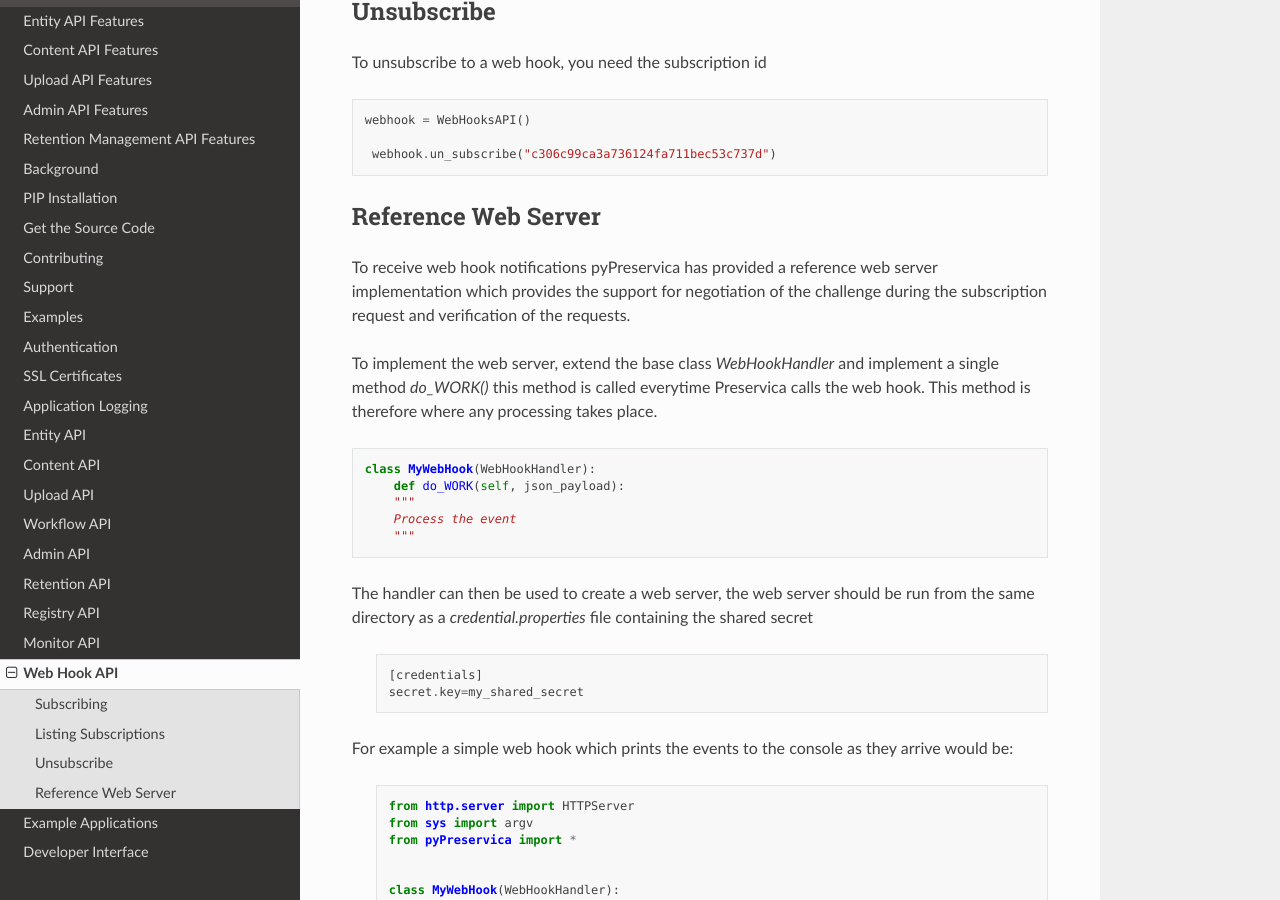
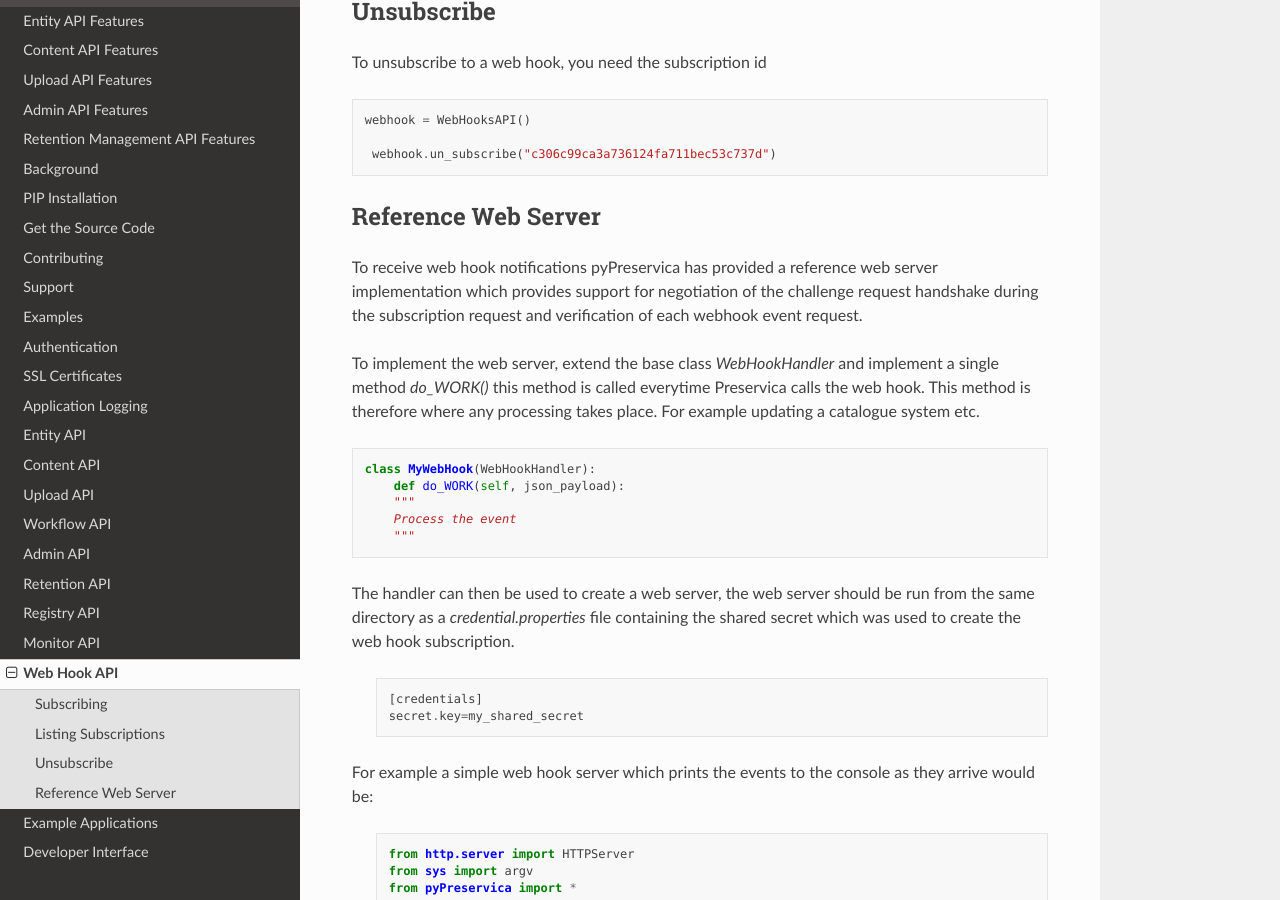
Before and after one commit to carj/pyPreservica, a Sphinx documentation site: the page built from docs/webhooks.rst, in a window 1280 px wide and 900 px high, scrolled down 1684 px. Built offline with Sphinx 7.4.7 and the Read the Docs theme 2.0.0, drawn with Linux system fonts in a browser that asks for light colours.

Commit message:
web hook doc updates

```diff
--- a/docs/webhooks.rst
+++ b/docs/webhooks.rst
@@ -87,12 +87,13 @@ To unsubscribe to a web hook, you need the subscription id
 Reference Web Server
 ^^^^^^^^^^^^^^^^^^^^^^^
 
-To receive web hook notifications pyPreservica has provided a reference web server implementation which provides the
-support for negotiation of the challenge during the subscription request and verification of the requests.
+To receive web hook notifications pyPreservica has provided a reference web server implementation which provides
+support for negotiation of the challenge request handshake during the subscription request and
+verification of each webhook event request.
 
 To implement the web server, extend the base class `WebHookHandler` and implement a single method `do_WORK()`
 this method is called everytime Preservica calls the web hook.
-This method is therefore where any processing takes place.
+This method is therefore where any processing takes place. For example updating a catalogue system etc.
 
 .. code-block:: python
 
@@ -103,7 +104,7 @@ This method is therefore where any processing takes place.
         """
 
 The handler can then be used to create a web server, the web server should be run from the same directory as a
-`credential.properties` file containing the shared secret
+`credential.properties` file containing the shared secret which was used to create the web hook subscription.
 
  .. code-block:: python
 
@@ -111,7 +112,7 @@ The handler can then be used to create a web server, the web server should be ru
     secret.key=my_shared_secret
 
 
-For example a simple web hook which prints the events to the console as they arrive would be:
+For example a simple web hook server which prints the events to the console as they arrive would be:
 
  .. code-block:: python
 
```
